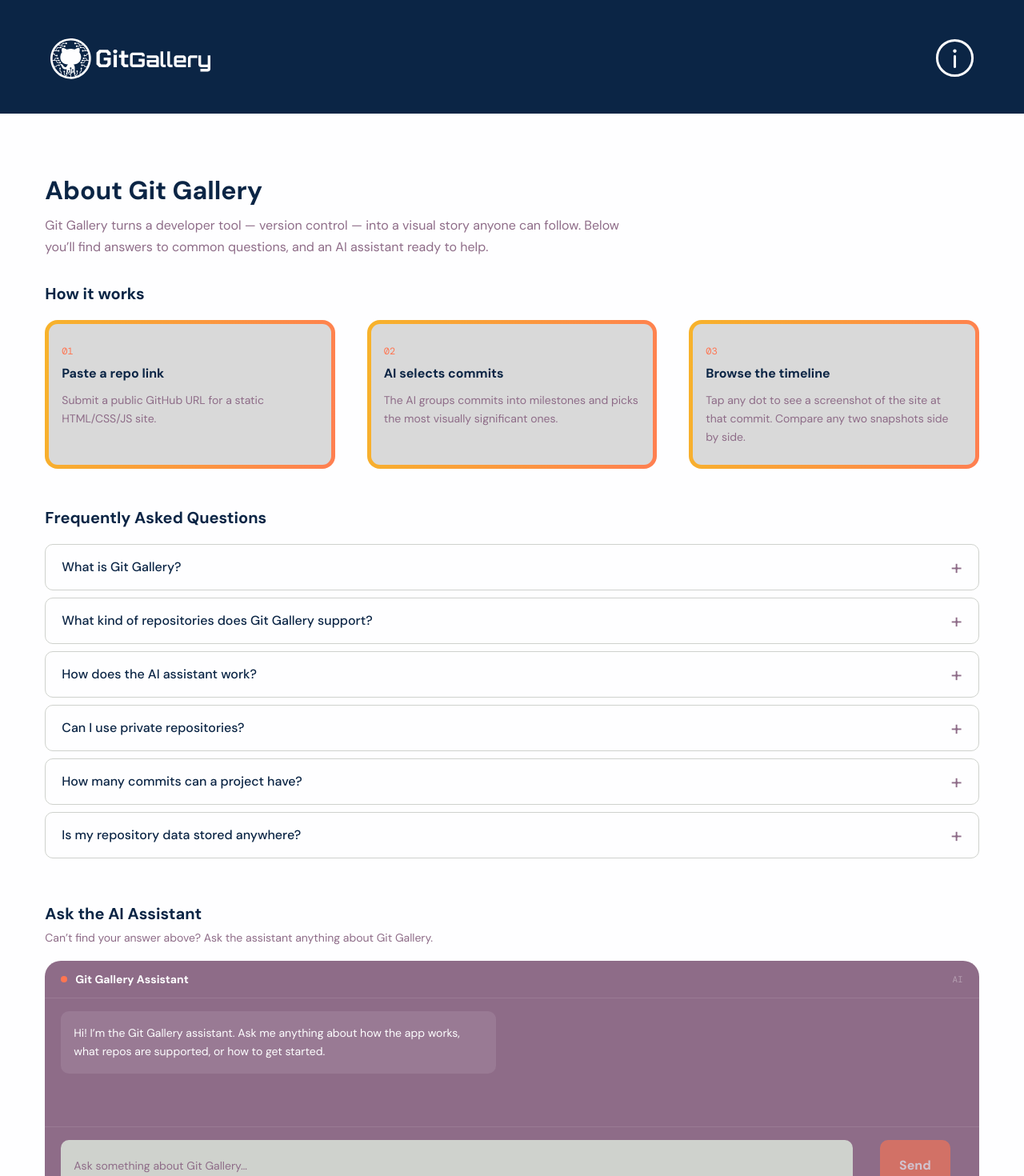
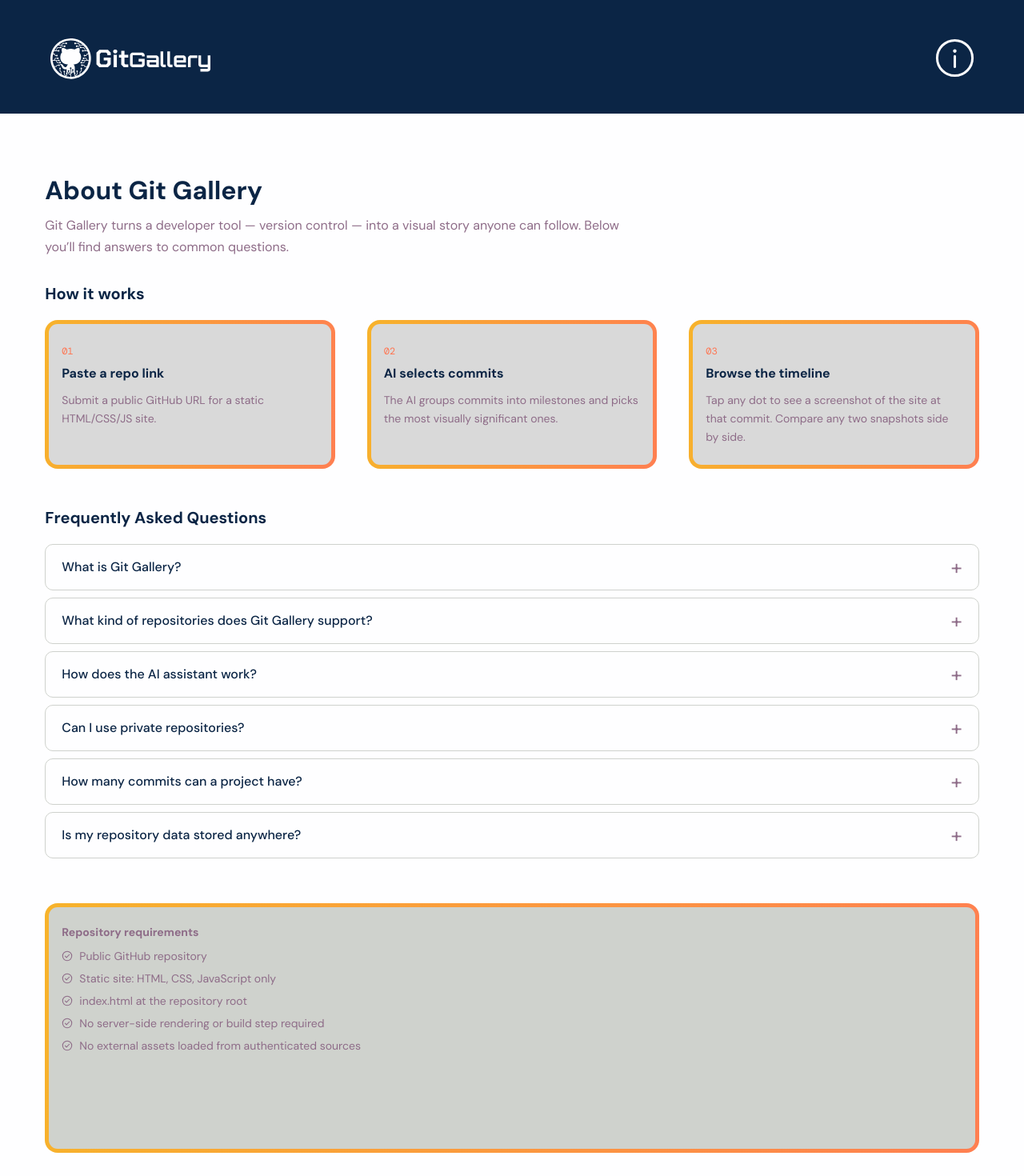
Before and after one commit to FrankB45/csc325-capstone, a React (Vite) app in the folder frontend/: page /info in a window 1280 px wide. Shown: the top 1470 px of the page at 80% size. Built offline with nearby package versions, Linux system fonts and the light colour scheme.

Commit message:
Remove placeholder AI assistant from Info page

```diff
--- a/frontend/src/pages/Info.jsx
+++ b/frontend/src/pages/Info.jsx
@@ -1,6 +1,5 @@
 import PageLayout from "../components/PageLayout/PageLayout.jsx";
 import FaqItem from "../components/FaqItem/FaqItem.jsx";
-import AssistantChat from "../components/AssistantChat/AssistantChat.jsx";
 import styles from "./Info.module.css";
 
 const STEPS = [
@@ -51,16 +50,13 @@ const CheckIcon = () => (
   </svg>
 );
 
-// TODO: send the question to the backend AI endpoint.
-const askAssistant = async () => "The assistant isn’t connected to the backend yet.";
-
 const Info = () => (
   <PageLayout width="xwide">
     <div className={styles.page}>
       <h1 className={styles.title}>About Git Gallery</h1>
       <p className={styles.intro}>
         Git Gallery turns a developer tool — version control — into a visual story anyone can follow.
-        Below you’ll find answers to common questions, and an AI assistant ready to help.
+        Below you’ll find answers to common questions.
       </p>
 
       <h2 className={styles.heading}>How it works</h2>
@@ -81,10 +77,6 @@ const Info = () => (
         ))}
       </div>
 
-      <h2 className={`${styles.heading} ${styles.assistantHeading}`}>Ask the AI Assistant</h2>
-      <p className={styles.sub}>Can’t find your answer above? Ask the assistant anything about Git Gallery.</p>
-      <AssistantChat onAsk={askAssistant} />
-
       <section className={`${styles.gradientBox} ${styles.requirements}`} aria-labelledby="repo-reqs">
         <h2 id="repo-reqs" className={styles.reqTitle}>Repository requirements</h2>
         <ul className={styles.reqList}>
--- a/frontend/src/pages/Info.module.css
+++ b/frontend/src/pages/Info.module.css
@@ -33,10 +33,6 @@
 /* ---------- faq ---------- */
 .faq { display: flex; flex-direction: column; gap: 9px; margin-bottom: 56px; }
 
-/* ---------- assistant ---------- */
-.assistantHeading { margin-bottom: 8px; }
-.sub { margin: 0 0 20px; font-size: 14px; color: var(--color-purple); }
-
 /* ---------- requirements ---------- */
 .requirements { --fill: var(--color-lightgray); margin-top: 40px; padding: 22px 16px 40px; }
 .reqTitle { margin: 0 0 12px; font-size: 14px; font-weight: 700; color: var(--color-purple); }
```
